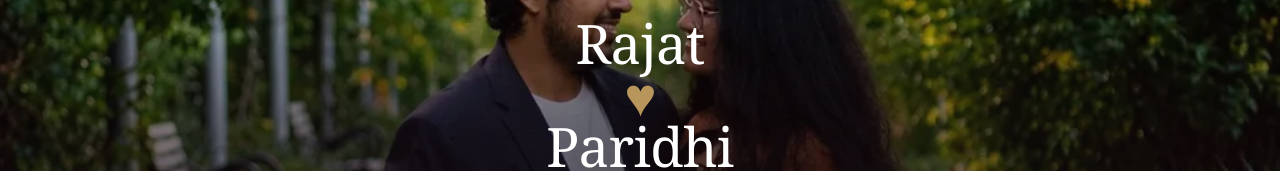
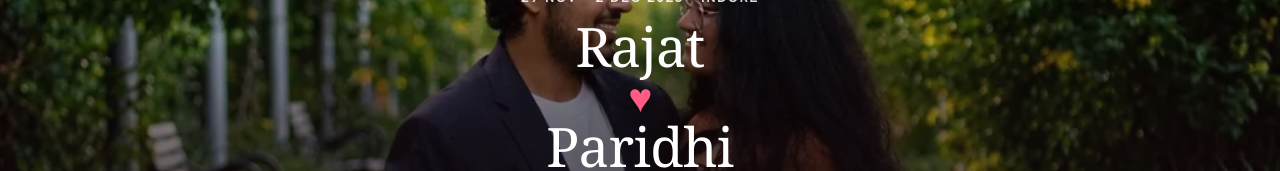
Before and after one commit to mehulchirania/rajat-paridhi-wedding, a React (Vite) app: page /welcome in a window 1280 px wide. Shown: the part 243-414 px from the top of the page. Built offline with nearby package versions, Linux system fonts and the light colour scheme; no server answers; a web font is replaced by a local one.

Commit message:
Splash: make the heart between the names clearly visible
Co-Authored-By: Claude Sonnet 5.5 <noreply@anthropic.com>

```diff
--- a/src/components/Splash.tsx
+++ b/src/components/Splash.tsx
@@ -33,7 +33,7 @@ export function Splash() {
         <p className="eyebrow text-white/85" style={rise(250)}>{t('splash.dates')}</p>
         <h1 className="mt-3 font-display text-[3.2rem] leading-[.95]" style={rise(350)}>
           <span className="block">{first(l(meta.couple.groom.name))}</span>
-          <span className="block italic text-champagne" aria-hidden="true">♥</span>
+          <span className="my-1 block text-[2.4rem] leading-none text-[#FF5C85] [text-shadow:0_2px_10px_rgb(0_0_0/.55)]" aria-hidden="true">♥</span>
           <span className="block">{first(l(meta.couple.bride.name))}</span>
         </h1>
         <p className="mt-3 font-display text-[1.4rem] text-white/90" style={rise(450)}>{t('app.eventTitle')}</p>
```
